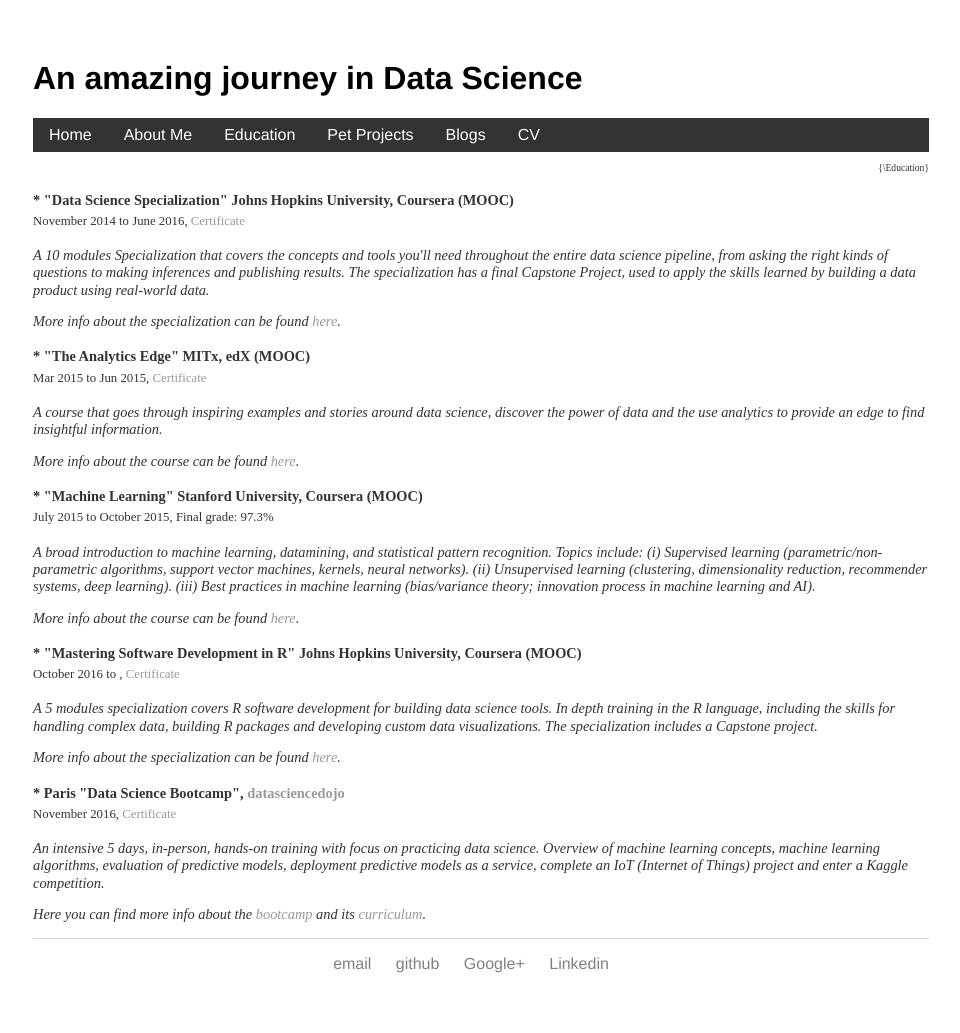
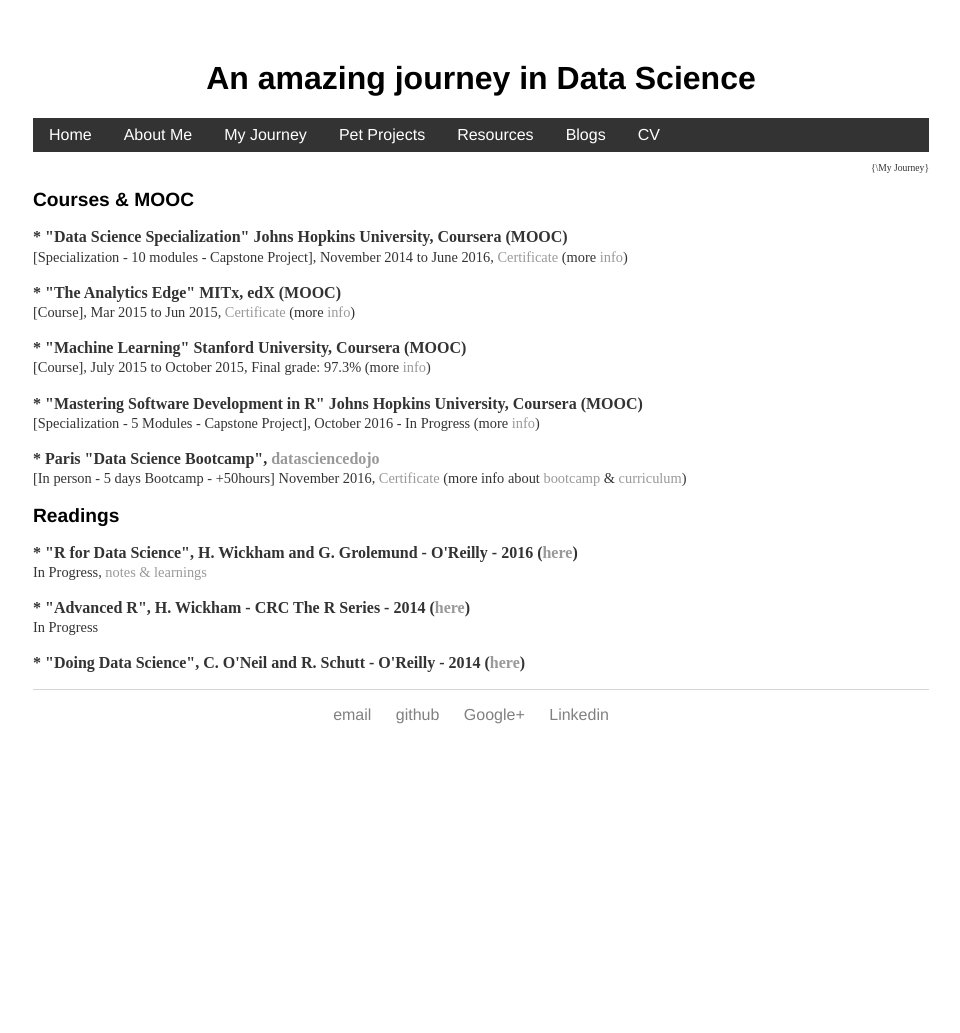
Before and after one commit to pparacch/pparacch.github.io, a Jekyll site: the page built from education/index.html, in a window 1280 px wide. Shown: the whole page, without its empty margins (159-1119 px from the left). Built offline with Jekyll 4.4.1, drawn with Linux system fonts in a browser that asks for light colours; after the commit the page ends 900 px from its top, so only the background shows below that.

Commit message:
Refactoring the Education section

```diff
--- a/_layouts/default.html
+++ b/_layouts/default.html
@@ -6,13 +6,14 @@
 			<link rel="stylesheet" type="text/css" href="/css/main.css">
 		</head>
 		<body>
-      <h1>An amazing journey in Data Science</h1>
+      <h1 align = "center">An amazing journey in Data Science</h1>
       <nav class="mainmenu">
 	    		<ul>
 	        		<li><a href="/">Home</a></li>
 		        	<li><a href="/about">About Me</a></li>
-              <li><a href="/education">Education</a></li>
+              <li><a href="/education">My Journey</a></li>
 							<li><a href="/pet">Pet Projects</a></li>
+							<li><a href="/resources">Resources</a></li>
 							<li><a href="/blogs">Blogs</a></li>
 							<li><a href="/cv">CV</a></li>
 	    		</ul>
--- a/css/main.css
+++ b/css/main.css
@@ -1,6 +1,7 @@
 body {
     margin: 60px auto;
     width: 70%;
+    font-size: 1em;
 }
 
 nav.mainmenu ul {
@@ -66,6 +67,11 @@
     font-family:'Helvetica', 'Arial', 'Sans-Serif';
 }
 
+h2 {
+    font-size: 1.2em;
+    font-family:'Helvetica', 'Arial', 'Sans-Serif';
+}
+
 div.opening {
   font-size: 3.0em;
 }
--- a/education/index.html
+++ b/education/index.html
@@ -1,18 +1,17 @@
 ---
 layout: default
-title: Education
+title: My Journey
 ---
 <style>
   .header {
-    font-size: 0.9em;
+    font-size: 1em;
 		font-weight: bold;
   }
-  .content {
+	.certificate {
     font-size: 0.9em;
-		font-style: italic;
   }
-	.certificate {
-    font-size: 0.8em;
+  .reading {
+    font-size: 0.9em;
   }
 </style>
 
@@ -20,52 +19,64 @@
 	<p class = "navigationInfo" align="right">{\{{ page.title }}}</p>
 </div>
 
+<div class="blurp">
+    <h2>Courses &amp; MOOC</h2>
+</div>
+
 <div class="blurb">
 	<p>
 	<span class = "header">* "Data Science Specialization" Johns Hopkins University, Coursera (MOOC)</span>
 	<br/>
-	<span class = "certificate">November 2014 to June 2016, <a href="https://www.coursera.org/account/accomplishments/specialization/certificate/RKT7RXPUXB9W" target = "_blank">Certificate</a></span>
-	</p>
-	<p class = "content">A 10 modules Specialization that covers the concepts and tools you'll need throughout the entire data science pipeline, from asking the right kinds of questions to making inferences and publishing results. The specialization has a final Capstone Project, used to apply the skills learned by building a data product using real-world data.</p>
-	<p class = "content">More info about the specialization can be found <a href="https://www.coursera.org/specializations/jhu-data-science" target="_blank">here</a>.</p>
+	<span class = "certificate">[Specialization - 10 modules - Capstone Project], November 2014 to June 2016, <a href="https://www.coursera.org/account/accomplishments/specialization/certificate/RKT7RXPUXB9W" target = "_blank">Certificate</a> (more <a href="https://www.coursera.org/specializations/jhu-data-science" target="_blank">info</a>)</span>
 </div><!-- /.blurb -->
 
 <div class="blurb">
 	<p>
 	<span class = "header">* "The Analytics Edge" MITx, edX (MOOC)</span>
 	<br/>
-	<span class = "certificate">Mar 2015 to Jun 2015, <a href="https://s3.amazonaws.com/verify.edx.org/downloads/00571c8d310e47399cbf2aa0ba2bb382/Certificate.pdf" target = "_blank">Certificate</a></span>
-	</p>
-	<p class = "content">A course that goes through inspiring examples and stories around data science, discover the power of data and the use analytics to provide an edge to find insightful information.</p>
-	<p class = "content">More info about the course can be found <a href="https://www.edx.org/course/analytics-edge-mitx-15-071x-2" target="_blank">here</a>.</p>
+	<span class = "certificate">[Course], Mar 2015 to Jun 2015, <a href="https://s3.amazonaws.com/verify.edx.org/downloads/00571c8d310e47399cbf2aa0ba2bb382/Certificate.pdf" target = "_blank">Certificate</a> (more <a href="https://www.edx.org/course/analytics-edge-mitx-15-071x-2" target = "_blank">info</a>)</span>
 </div><!-- /.blurb -->
 
 <div class="blurb">
 	<p>
 	<span class = "header">* "Machine Learning" Stanford University, Coursera (MOOC)</span>
 	<br/>
-	<span class = "certificate">July 2015 to October 2015, Final grade: 97.3%</span>
-	</p>
-	<p class = "content">A broad introduction to machine learning, datamining, and statistical pattern recognition. Topics include: (i) Supervised learning (parametric/non-parametric algorithms, support vector machines, kernels, neural networks). (ii) Unsupervised learning (clustering, dimensionality reduction, recommender systems, deep learning). (iii) Best practices in machine learning (bias/variance theory; innovation process in machine learning and AI).</p>
-	<p class = "content">More info about the course can be found <a href="https://www.coursera.org/learn/machine-learning" target="_blank">here</a>.</p>
+	<span class = "certificate">[Course], July 2015 to October 2015, Final grade: 97.3% (more <a href="https://www.coursera.org/learn/machine-learning" target="_blank">info</a>)</span>
 </div><!-- /.blurb -->
 
 <div class="blurb">
 	<p>
 	<span class = "header">* "Mastering Software Development in R" Johns Hopkins University, Coursera (MOOC)</span>
 	<br/>
-	<span class = "certificate">October 2016 to , <a href="#" target = "_blank">Certificate</a></span>
-	</p>
-	<p class = "content">A 5 modules specialization covers R software development for building data science tools. In depth training in the R language, including the skills for handling complex data, building R packages and developing custom data visualizations. The specialization includes a Capstone project.</p>
-	<p class = "content">More info about the specialization can be found <a href="https://www.coursera.org/specializations/r" target="_blank">here</a>.</p>
+	<span class = "certificate">[Specialization - 5 Modules - Capstone Project], October 2016 - In Progress (more <a href="https://www.coursera.org/specializations/r" target = "_blank">info</a>)</span>
 </div><!-- /.blurb -->
 
 <div class="blurb">
 	<p>
 	<span class = "header">* Paris "Data Science Bootcamp", <a href="https://datasciencedojo.com/" target="_blank">datasciencedojo</a></span>
 	<br/>
-	<span class = "certificate">November 2016, <a href="#" target = "_blank">Certificate</a></span>
-	</p>
-	<p class = "content">An intensive 5 days, in-person, hands-on training with focus on practicing data science. Overview of machine learning concepts, machine learning algorithms, evaluation of predictive models, deployment predictive models as a service, complete an IoT (Internet of Things) project and enter a Kaggle competition.</p>
-	<p class = "content">Here you can find more info about the <a href="http://datasciencedojo.com/bootcamp/" target="_blank">bootcamp</a> and its <a href="http://datasciencedojo.com/bootcamp/curriculum/" target="_blank">curriculum</a>.</p>
+	<span class = "certificate">[In person - 5 days Bootcamp - +50hours] November 2016, <a href="#" target = "_blank">Certificate</a> (more info about <a href="http://datasciencedojo.com/bootcamp/" target="_blank">bootcamp</a> &amp; <a href="http://datasciencedojo.com/bootcamp/curriculum/" target="_blank">curriculum</a>)</span>
 </div><!-- /.blurb -->
+
+<div class="blurp">
+    <h2>Readings</h2>
+</div>
+
+<div class="blurb">
+	<p>
+	<span class = "header">* "R for Data Science", H. Wickham and G. Grolemund - O'Reilly - 2016 (<a href="http://r4ds.had.co.nz/" target="_blank">here</a>)</span>
+	<br/>
+	<span class = "reading">In Progress, <a href="https://bitbucket.org/pparacch/rfordatascience_notes" target = "_blank">notes &amp; learnings</a></span>
+</div><!-- /.blurb -->
+
+<div class="blurb">
+	<p>
+	<span class = "header">* "Advanced R", H. Wickham - CRC The R Series - 2014 (<a href="http://adv-r.had.co.nz/" target="_blank">here</a>)</span>
+	<br/>
+	<span class = "reading">In Progress</span>
+</div><!-- /.blurb -->
+
+<div class="blurb">
+	<p>
+	<span class = "header">* "Doing Data Science", C. O'Neil and R. Schutt - O'Reilly - 2014 (<a href="https://www.amazon.com/Doing-Data-Science-Straight-Frontline/dp/1449358659" target="_blank">here</a>)</span>
+</div><!-- /.blurb -->
--- a/index.html
+++ b/index.html
@@ -6,5 +6,5 @@
 	<p class = "navigationInfo" align="right">{\{{ page.title }}}</p>
 </div>
 <div class = "opening", align="center">
-	<p><i>I am an <b>apprentice</b>, on my way to <b>mastership</b> through <b>"deliberate practice"</b>.</i></p>
+	<p><i>I am an <b>apprentice</b>,<br/>on my way to <b>mastership</b><br/>through <b>"deliberate practice"</b>.</i></p>
 </div>
```
Also changed, not shown: resources/index.html (added, +11 -0 lines).
